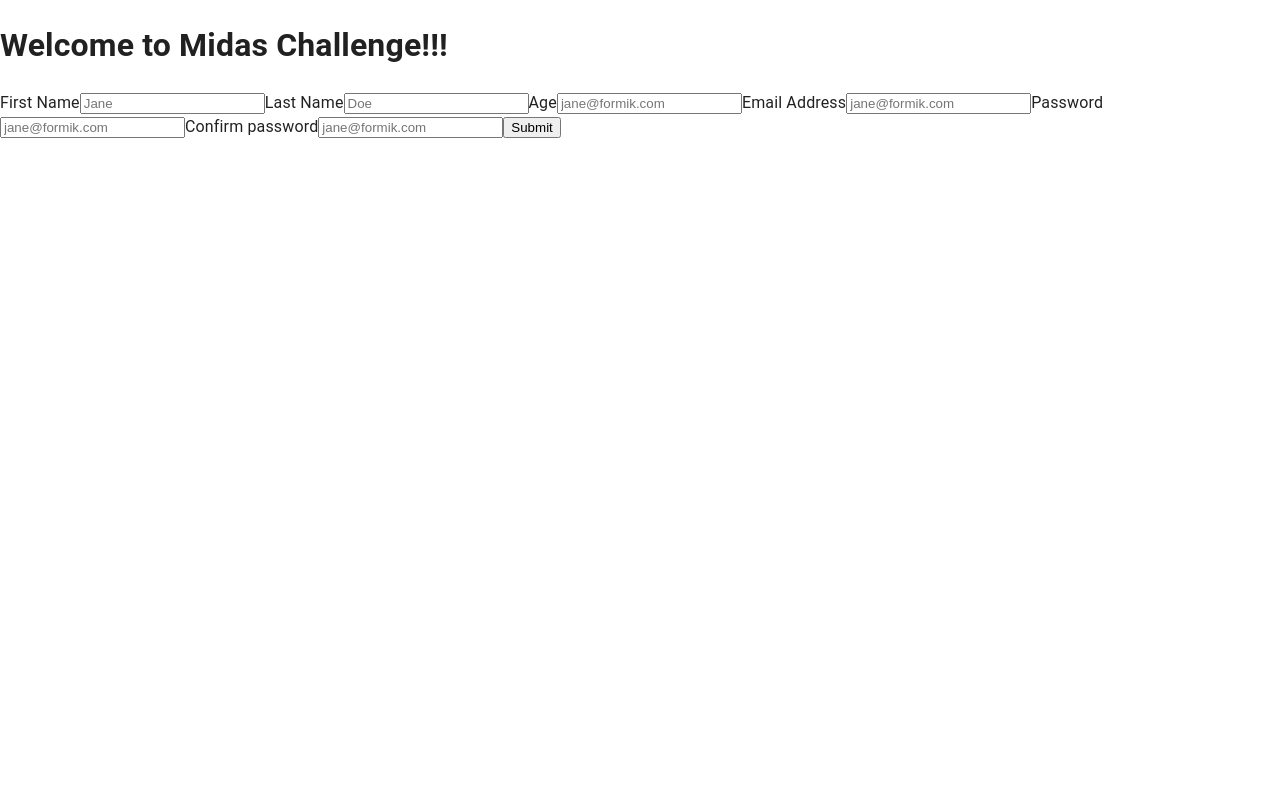
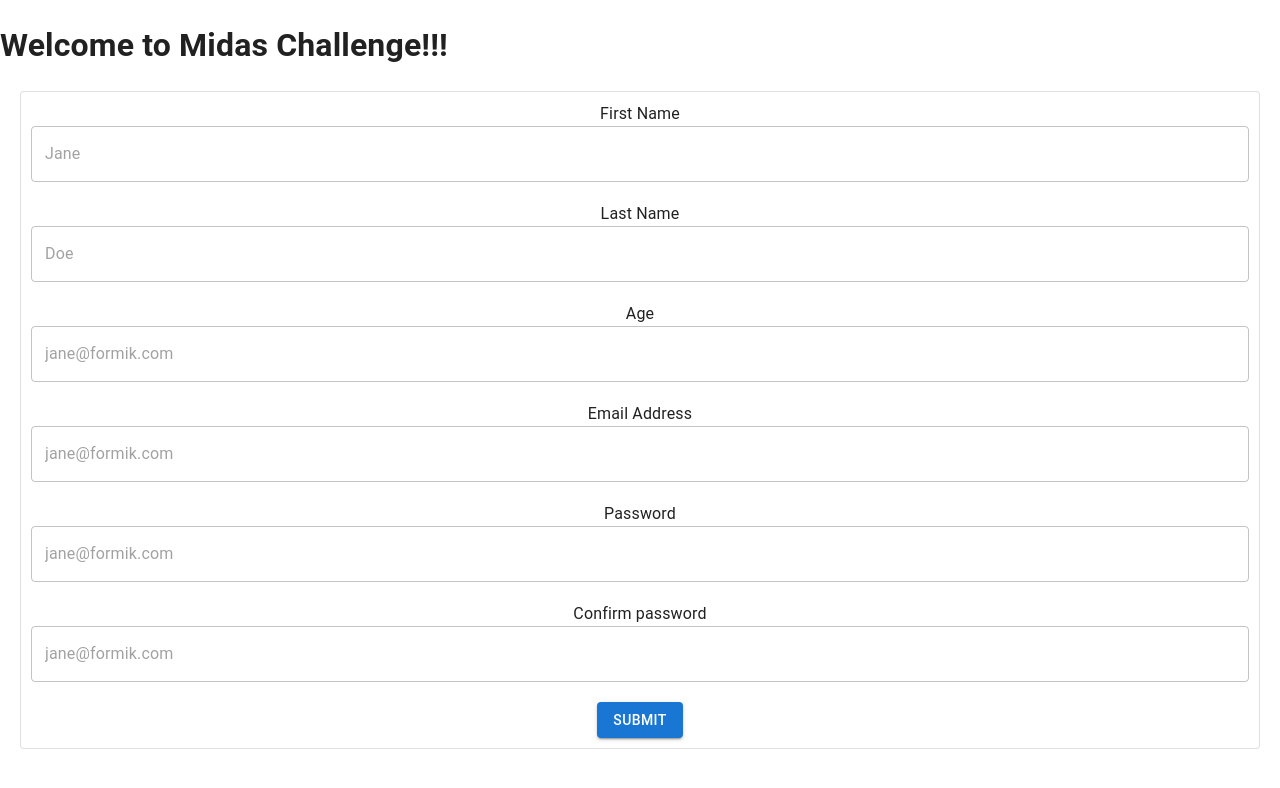
Before and after one commit to guillermoojeda/activities, a React (Create React App) app: page / in a window 1280 px wide. Shown: the top 788 px of the page. Built offline with nearby package versions, Linux system fonts and the light colour scheme.

Commit message:
Progress made

```diff
--- a/src/components/signup_form/SignupForm.jsx
+++ b/src/components/signup_form/SignupForm.jsx
@@ -2,6 +2,9 @@
 import ReactDOM from 'react-dom';
 import { Formik, Form, useField } from 'formik';
 import * as Yup from 'yup';
+import Box from '@mui/material/Box';
+import Button from '@mui/material/Button';
+import Card from '@mui/material/Card';
 
 import TextInput from '../../shared_components/TextInput';
 
@@ -53,7 +56,22 @@
           }, 400);
         }}
       >
+
           <Form>
+            <Card
+              variant="outlined"
+              maxWidth="xs"
+              sx={{
+                marginTop: 8,
+                margin: '20px',
+                padding: '10px',
+                display: 'flex',
+                flexDirection: 'column',
+                justifyContent: 'center',
+                alignItems: 'center',
+                borderWidth: 'solid',
+              }}
+            >
               <TextInput
                 label="First Name"
                 name="firstName"
@@ -96,8 +114,12 @@
                 placeholder="jane@formik.com"
               />
 
-          <button type="submit">Submit</button>
+              <Button type="submit" variant="contained">Submit</Button>
+            </Card>
           </Form>
+
+
+
       </Formik>
     </>
   );
--- a/src/shared_components/TextInput.jsx
+++ b/src/shared_components/TextInput.jsx
@@ -1,11 +1,16 @@
 import { useField } from 'formik';
+import Box from '@mui/material/Box';
+import TextField from '@mui/material/TextField';
 
-const MyTextInput = ({ label, ...props }) => {
+const TextInput = ({ label, ...props }) => {
   const [field, meta] = useField(props);
   return (
     <>
       <label htmlFor={props.id || props.name}>{label}</label>
-      <input className="text-input" {...field} {...props} />
+      <TextField fullWidth className="text-input" {...field} {...props} sx={{
+        paddingBottom: "20px",
+      }}
+      />
       {meta.touched && meta.error ? (
         <div className="error">{meta.error}</div>
       ) : null}
@@ -13,4 +18,4 @@
   );
 };
 
-export default MyTextInput;
+export default TextInput;
```
Lines whose indentation alone changed are shown as unchanged.
